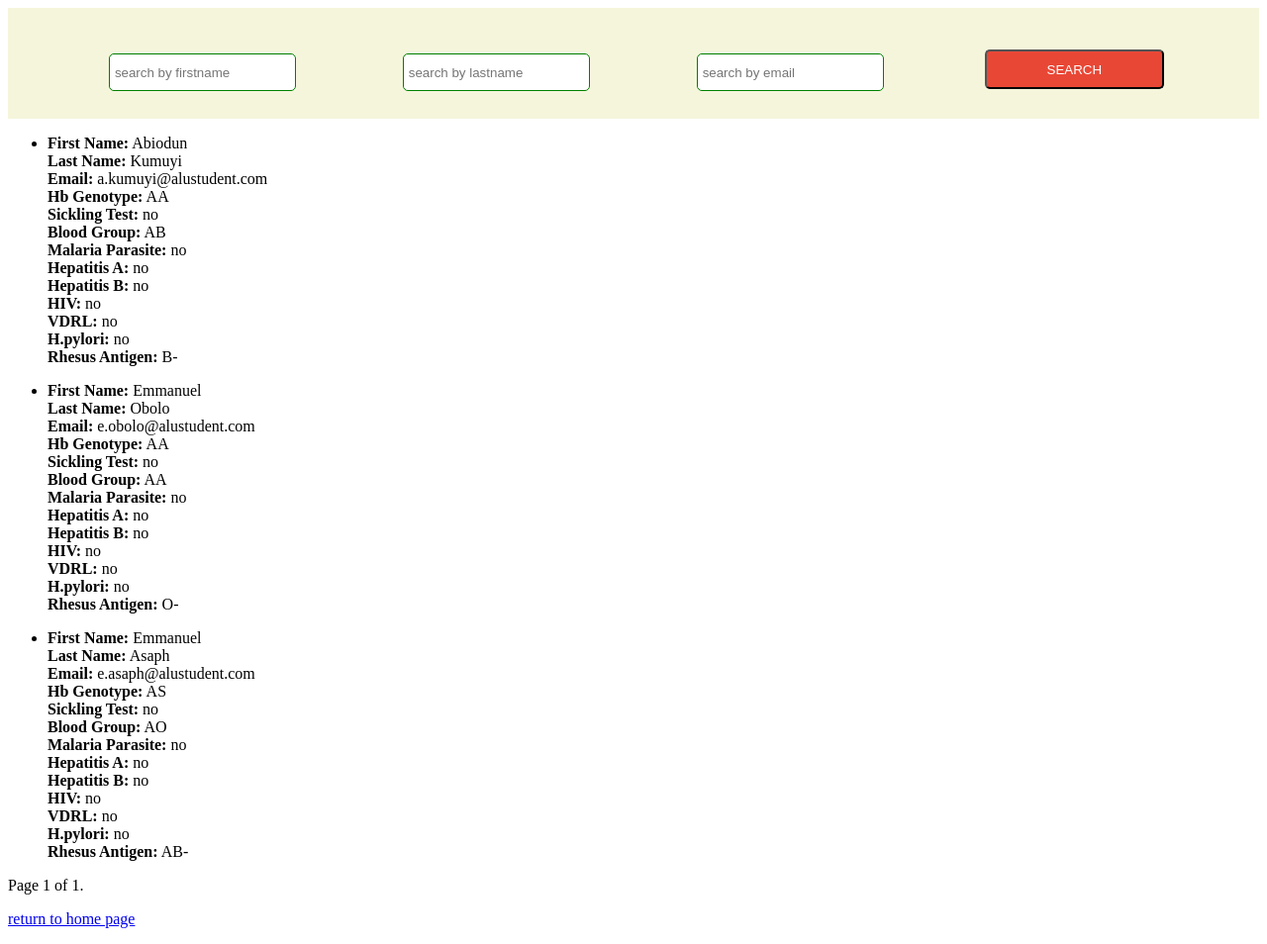
After one commit to eobolo/BSE-FOUNDATIONS-PROJECT-HEALTH-PASS, a Django app: page /healthpass/custom_blood_work_read/ in a window 1280 px wide. The commit adds this page. Shown: the whole page at 99% size. Run offline with Django 4.2, Linux system fonts and the light colour scheme; data comes from the database, SQL or seed files in the repository; both versions use the stored data as it was after the commit.

Commit message:
added the custom page read bloodwork with search

```diff
--- /dev/null
+++ b/healthpass/templates/healthpass/custom_bloodwork_list.html
@@ -0,0 +1,136 @@
+<!DOCTYPE html>
+<html lang="en">
+    <head>
+        <title>Custom blood read</title>
+        <meta charset="utf-8">
+        <meta name="viewport" content="width=device-width, initial-scale=1.0">
+        <style>
+            header {
+                display: flex;
+                flex-direction: row;
+                flex-wrap: wrap;
+                justify-content: space-evenly;
+                align-items: center;
+                background-color: beige;
+                height: 7rem;
+            }
+            .search-attr {
+                height: 2rem;
+            }
+            input {
+                height: inherit;
+                width: inherit;
+                margin: 6px;
+                padding: 2px 5px;
+                border-radius: 5px;
+                border: 0.1rem solid green;
+            }
+            .button-div {
+                width: 181.6px;
+                padding-top: 12px;
+                height: 2.5rem;
+            }
+            button {
+                height: inherit;
+                width: inherit;
+                border-radius: 5px;
+                background-color: rgb(233, 71, 53);
+                cursor: pointer;
+                color: rgb(255, 255, 255);
+            }
+            button:hover {
+                background-color: rgb(233, 71, 53, 0.5);
+                transform: scale(1.1, 1.1);
+            }
+        </style>
+    </head>
+    <body>
+        <header>
+            <div class="search-attr">
+                <input type="text" name="first_name" placeholder="search by firstname" value="">
+            </div>
+            <div class="search-attr">
+                <input type="text" name="last_name" value="" placeholder="search by lastname">
+            </div>
+            <div class="search-attr">
+                <input type="text" name="email" value="" placeholder="search by email">
+            </div>
+            <div class="button-div">
+                <button type="button">SEARCH</button>
+            </div>
+        </header>
+        <main>
+            <!--my main code to list a the found  and use paginated by dango list view thank you-->
+            {% if search_message %}
+                <div>{{ search_message }}</div>
+            {% endif %}
+            {% if bloodwork_list %}
+                <div>
+                    {% for bloodwork in bloodwork_list %}
+                        <ul>
+                            <li>
+                                <strong>First Name:</strong> {{ bloodwork.owner.first_name }}<br>
+                                <strong>Last Name:</strong> {{ bloodwork.owner.last_name }}<br>
+                                <strong>Email:</strong> {{ bloodwork.owner.email }}<br>
+                                <strong>Hb Genotype:</strong> {{ bloodwork.hb_genotype }}<br>
+                                <strong>Sickling Test:</strong> {{ bloodwork.sickling_test }}<br>
+                                <strong>Blood Group:</strong> {{ bloodwork.blood_group }}<br>
+                                <strong>Malaria Parasite:</strong> {{ bloodwork.malaria_parasite }}<br>
+                                <strong>Hepatitis A:</strong> {{ bloodwork.hepatitis_a }}<br>
+                                <strong>Hepatitis B:</strong> {{ bloodwork.hepatitis_b }}<br>
+                                <strong>HIV:</strong> {{ bloodwork.hiv }}<br>
+                                <strong>VDRL:</strong> {{ bloodwork.vdrl }}<br>
+                                <strong>H.pylori:</strong> {{ bloodwork.hpylori }}<br>
+                                <strong>Rhesus Antigen:</strong> {{ bloodwork.rhesus_antigen }}<br>
+                            </li>
+                        </ul>
+                    {% endfor %}
+                </div>
+            {% endif %}
+            <div class="pagination">
+                <span class="step-links">
+                    {% if page_obj.has_previous %}
+                        <a href="?page=1">&laquo; first</a>
+                        <a href="?page={{ page_obj.previous_page_number }}">previous</a>
+                    {% endif %}
+                    <span class="current">
+                        Page {{ page_obj.number }} of {{ page_obj.paginator.num_pages }}.
+                    </span>
+                    {% if page_obj.has_next %}
+                        <a href="?page={{ page_obj.next_page_number }}">next</a>
+                        <a href="?page={{ page_obj.paginator.num_pages }}">last &raquo;</a>
+                    {% endif %}
+                </span>
+            </div>
+            <div>
+                <p>
+                    <a href="{% url 'health:custom_home' %}">return to home page</a>
+                </p>
+            </div>
+        </main>
+    </body>
+    <script>
+        onSearchButton = document.querySelector(".button-div");
+        onSearchButton.addEventListener("click", () => {
+            let inputElementList = document.querySelectorAll("input");
+            let urlString = "";
+            let inputCount = 0;
+            while (inputCount < inputElementList.length) {
+                if (inputCount == 0 && inputCount == inputElementList.length - 1) {
+                    urlString += '?' + `${inputElementList[inputCount].name}=${inputElementList[inputCount].value}`;
+                }
+                else if (inputCount == 0) {
+                    urlString += '?' + `${inputElementList[inputCount].name}=${inputElementList[inputCount].value}&`;
+                }
+                else if (inputCount > 0 && inputCount < inputElementList.length - 1) {
+                    urlString += `${inputElementList[inputCount].name}=${inputElementList[inputCount].value}&`;
+                }
+                else {
+                    urlString += `${inputElementList[inputCount].name}=${inputElementList[inputCount].value}`;
+                }
+                inputCount += 1;
+            }
+            window.location = urlString;
+        });
+    </script>
+</html>
--- a/healthpass/templates/healthpass/custom_home.html
+++ b/healthpass/templates/healthpass/custom_home.html
@@ -10,6 +10,9 @@
             <nav>
                 <!-- Add the read blood, urinal analysis, and general info links here. -->
                 <p>
+                    <a href="{% url 'health:custom_blood_work_read' %}">check blood works<a>
+                </p>
+                <p>
                     <a href="{% url 'health:custom_logout' %}">Log out</a>
                 </p>
             </nav>
@@ -18,7 +21,7 @@
             {% include 'healthpass/messages.html' %}
             <div>
                 <h1>Welcome to the Custom Health Practitioner Page</h1>
-                <p>Hello, Health Practitioner</p>
+                <p>Hello, Health Practitioner, {{ custom_logged_user.first_name }} {{ custom_logged_user.last_name }}</p>
             </div>
         </main>
     </body>
--- a/healthpass/urls.py
+++ b/healthpass/urls.py
@@ -2,6 +2,7 @@ from django.urls import path
 from . import views
 from . import views2
 from . import views3
+from . import views4
 
 app_name = "healthpass"
 urlpatterns = [
@@ -33,4 +34,6 @@ urlpatterns = [
     path("urinalysis_update/<int:pk>/", views3.UrinalysisUpdateView.as_view(), name="urinalysis_update"),
     path("urinalysis_read_delete/", views3.UrinalysisDeleteListView.as_view(), name="urinalysis_read_delete"),
     path("urinalysis_delete/<int:pk>/", views3.UrinalysisDeleteView.as_view(), name="urinalysis_delete"),
+    # custom blood work read, urinalysis read, and general info read
+    path("custom_blood_work_read/", views4.CustomBloodWorkListView.as_view(), name="custom_blood_work_read"),
 ]
--- a/healthpass/views.py
+++ b/healthpass/views.py
@@ -40,7 +40,10 @@ class CustomHome(View):
             If both case come out False render the custom home page
             will add some context soon.
             """
-            return render(request, self.template_name)
+            context = {}
+            custom_logged_user = request.user
+            context["custom_logged_user"] = custom_logged_user
+            return render(request, self.template_name, context)
         login_url = reverse("health:custom_login")
         return redirect(login_url)
 
--- /dev/null
+++ b/healthpass/views4.py
@@ -0,0 +1,73 @@
+from django.views.generic.list import ListView
+from .models import BloodWork, GeneralInfo, Urinalysis
+from django.contrib.auth.models import User
+# create your views here
+
+class CustomBloodWorkListView(ListView):
+    model = BloodWork
+    template_name = "healthpass/custom_bloodwork_list.html"
+    paginate_by = 3
+
+    def get_queryset(self):
+
+        """
+        get the base query set based on the model
+        because this is what we would filter
+        if filter queries are given i.e
+        first_name, last_name, and email.
+        """
+        base_query_set = super().get_queryset()
+
+        # make a copy of the request.GET
+        get_request_copy = self.request.GET.copy()
+
+        # filter the request for empty string values
+        get_request_copy = {
+            key: value for key, value in get_request_copy.items() if value != ""
+        }
+        # check if no search filter was sent at all
+        if not get_request_copy:
+            # save a session message for me
+            self.request.session["filter"] = "no search"
+            # now return base_query_set
+            return base_query_set
+
+        # if there is at least a single search filter
+        # capitalize first_name, last_name for normalization search
+        # if they exist in the get_request_copy
+        get_request_copy = {
+            key: value.capitalize() if key == "first_name" or key == "last_name" \
+                    else value for key, value in get_request_copy.items()
+        }
+
+        # now use the get_request_copy to filter the django user
+        # objects with the filter either first_name, last_name, or email
+        django_user_objs = User.objects.filter(**get_request_copy).all()
+
+        # now use this django_user_objs to filter the base_query_set
+        base_query_set = base_query_set.filter(owner__in=django_user_objs)
+
+        # save a session message for me
+        self.request.session["filter"] = "search"
+
+        # return search base_query_set
+        return base_query_set
+
+    def get_context_data(self, **kwargs):
+        # check if query set is empty due to search
+        # or no search
+        base_query_set = self.get_queryset()
+        # get the context data
+        context = super().get_context_data(**kwargs)
+
+        # check for search
+        if self.request.session["filter"] == "search":
+            if not base_query_set:
+                context["search_message"] = "No result found on this user(s)"
+                del self.request.session["filter"]
+
+        elif self.request.session["filter"] == "no search":
+            if not base_query_set:
+                context["search_message"] = "No result found on any user"
+                del self.request.session["filter"]
+        return context
```
Also changed, not shown: db.sqlite3.
